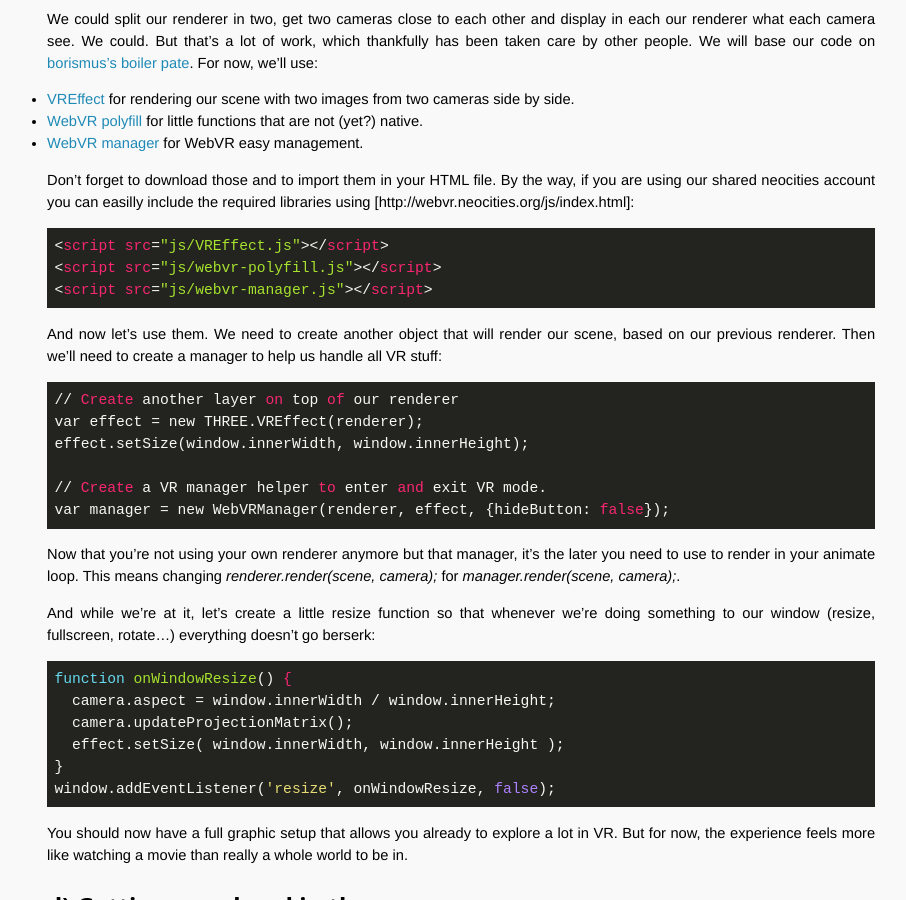
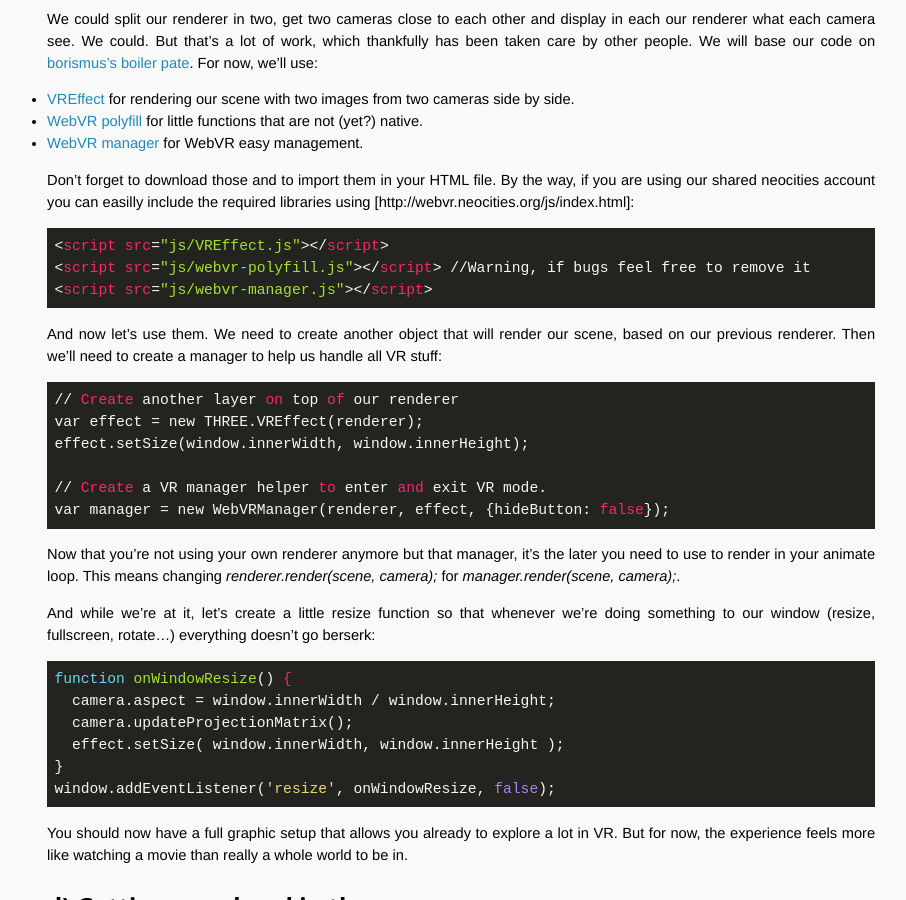
Before and after one commit to OpenTechSchool-Brussels/webVR-for-3D-graphics-and-music, a Jekyll site: the page built from your-3D-scene.markdown, in a window 1280 px wide and 900 px high, scrolled down 4601 px. Shown: the whole window, without its empty margins (309-1215 px from the left). Built offline with Jekyll 4.4.1, drawn with Linux system fonts in a browser that asks for light colours; Markdown is read by kramdown in place of the engine named in the settings; some of the changed text lies outside the part shown.

Commit message:
Update your-3D-scene.markdown

````diff
--- a/your-3D-scene.markdown
+++ b/your-3D-scene.markdown
@@ -116,7 +116,7 @@
 scene.add(grid);
 ```
 
-But yes, you might want to have a more stable ground. For that we need a plane. Not much more complicated: we rely on a mesh and feed it a *PLaneGeometry* to create our plane (as parametres: size -horizontal/vertical- and steps -horizontal/vertical):
+But yes, you might want to have a more stable ground. For that we need a plane. Not much more complicated: we rely on a mesh and feed it a *PlaneGeometry* to create our plane (as parametres: size -horizontal/vertical- and steps -horizontal/vertical):
 
 ```javascript
 var plane = new THREE.Mesh( new THREE.PlaneGeometry( 300, 300, 10, 10 ),
@@ -147,7 +147,7 @@
 
 ```html
 <script src="js/VREffect.js"></script>
-<script src="js/webvr-polyfill.js"></script>
+<script src="js/webvr-polyfill.js"></script> //Warning, if bugs feel free to remove it
 <script src="js/webvr-manager.js"></script>
 ```
 
````
